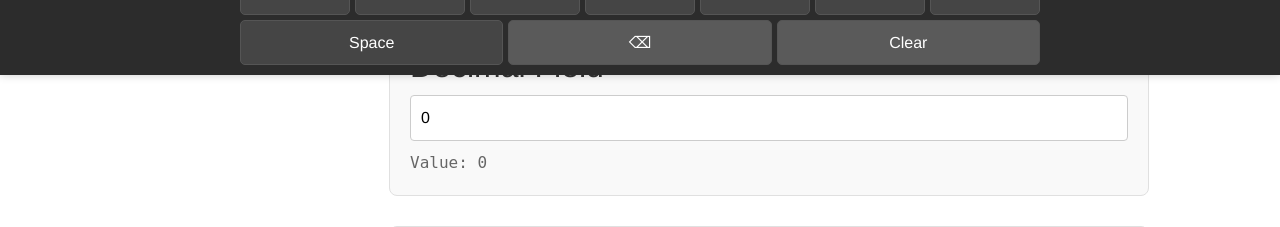
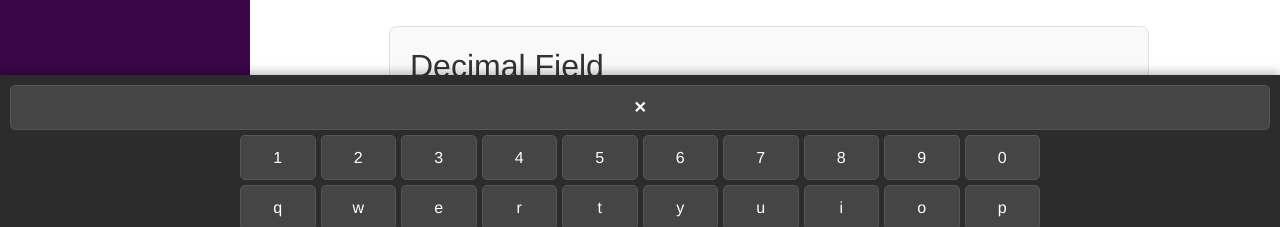
Before and after one commit to benk79hes/MudFieldsKeyboard, an ASP.NET Core app: page / in a window 1280 px wide. Shown: the part 725-952 px from the top of the page. Run offline with ASP.NET Core 8, Linux system fonts and the light colour scheme; style sheets or scripts are compiled from the project's sources.

Commit message:
Add close button to keyboard and open keyboard on input focus
Co-authored-by: benk79hes <55590748+benk79hes@users.noreply.github.com>

```diff
--- a/src/MudFieldsKeyboard.Components/VirtualKeyboard.razor
+++ b/src/MudFieldsKeyboard.Components/VirtualKeyboard.razor
@@ -1,6 +1,9 @@
 @using System.Text
 
 <div class="virtual-keyboard @(IsVisible ? "visible" : "hidden")">
+    <div class="keyboard-header">
+        <button class="key key-close" @onclick="OnClose">✕</button>
+    </div>
     <div class="keyboard-layout">
         @if (CurrentLayout == KeyboardLayout.Numeric)
         {
@@ -141,6 +144,9 @@
     [Parameter]
     public EventCallback OnClearPressed { get; set; }
 
+    [Parameter]
+    public EventCallback OnClosePressed { get; set; }
+
     private async Task OnKeyPress(char key)
     {
         await OnKeyPressed.InvokeAsync(key);
@@ -155,4 +161,9 @@
     {
         await OnClearPressed.InvokeAsync();
     }
+
+    private async Task OnClose()
+    {
+        await OnClosePressed.InvokeAsync();
+    }
 }
--- a/src/MudFieldsKeyboard.Components/VirtualKeyboard.razor.css
+++ b/src/MudFieldsKeyboard.Components/VirtualKeyboard.razor.css
@@ -16,6 +16,36 @@
 
 .virtual-keyboard.hidden {
     transform: translateY(100%);
+}
+
+.keyboard-header {
+    display: flex;
+    justify-content: flex-end;
+    margin-bottom: 5px;
+}
+
+.key-close {
+    background-color: #d9534f;
+    color: #fff;
+    border: 1px solid #d43f3a;
+    border-radius: 5px;
+    font-size: 20px;
+    font-weight: bold;
+    cursor: pointer;
+    width: 40px;
+    height: 35px;
+    display: flex;
+    align-items: center;
+    justify-content: center;
+    transition: background-color 0.2s;
+}
+
+.key-close:hover {
+    background-color: #c9302c;
+}
+
+.key-close:active {
+    background-color: #ac2925;
 }
 
 .keyboard-layout {
--- a/src/MudFieldsKeyboard.Demo/Components/Pages/Home.razor
+++ b/src/MudFieldsKeyboard.Demo/Components/Pages/Home.razor
@@ -78,13 +78,14 @@
     </div>
 </div>
 
-<VirtualKeyboard IsVisible="true"
+<VirtualKeyboard IsVisible="isKeyboardVisible"
                  CurrentLayout="currentLayout"
                  AllowNegative="true"
                  AllowDecimal="allowDecimal"
                  OnKeyPressed="HandleKeyPressed"
                  OnBackspacePressed="HandleBackspacePressed"
-                 OnClearPressed="HandleClearPressed" />
+                 OnClearPressed="HandleClearPressed"
+                 OnClosePressed="HandleClosePressed" />
 
 @code {
     private string? textValue;
@@ -106,12 +107,14 @@
     private object? activeField;
     private KeyboardLayout currentLayout = KeyboardLayout.Text;
     private bool allowDecimal = false;
+    private bool isKeyboardVisible = false;
 
     private void HandleTextFieldFocus(NumericField<string> field)
     {
         activeField = field;
         currentLayout = KeyboardLayout.Text;
         allowDecimal = false;
+        isKeyboardVisible = true;
     }
 
     private void HandleIntFieldFocus(NumericField<int> field)
@@ -119,6 +122,7 @@
         activeField = field;
         currentLayout = KeyboardLayout.Integer;
         allowDecimal = false;
+        isKeyboardVisible = true;
     }
 
     private void HandleNullableIntFieldFocus(NumericField<int?> field)
@@ -126,6 +130,7 @@
         activeField = field;
         currentLayout = KeyboardLayout.Integer;
         allowDecimal = false;
+        isKeyboardVisible = true;
     }
 
     private void HandleDecimalFieldFocus(NumericField<decimal> field)
@@ -133,6 +138,7 @@
         activeField = field;
         currentLayout = KeyboardLayout.Numeric;
         allowDecimal = true;
+        isKeyboardVisible = true;
     }
 
     private void HandleNullableDecimalFieldFocus(NumericField<decimal?> field)
@@ -140,6 +146,7 @@
         activeField = field;
         currentLayout = KeyboardLayout.Numeric;
         allowDecimal = true;
+        isKeyboardVisible = true;
     }
 
     private void HandleDoubleFieldFocus(NumericField<double> field)
@@ -147,6 +154,7 @@
         activeField = field;
         currentLayout = KeyboardLayout.Numeric;
         allowDecimal = true;
+        isKeyboardVisible = true;
     }
 
     private void HandleNullableDoubleFieldFocus(NumericField<double?> field)
@@ -154,6 +162,7 @@
         activeField = field;
         currentLayout = KeyboardLayout.Numeric;
         allowDecimal = true;
+        isKeyboardVisible = true;
     }
 
     private void HandleKeyPressed(char key)
@@ -215,4 +224,10 @@
         else if (activeField == nullableDoubleField)
             nullableDoubleField?.Clear();
     }
+
+    private void HandleClosePressed()
+    {
+        isKeyboardVisible = false;
+        activeField = null;
+    }
 }
```
